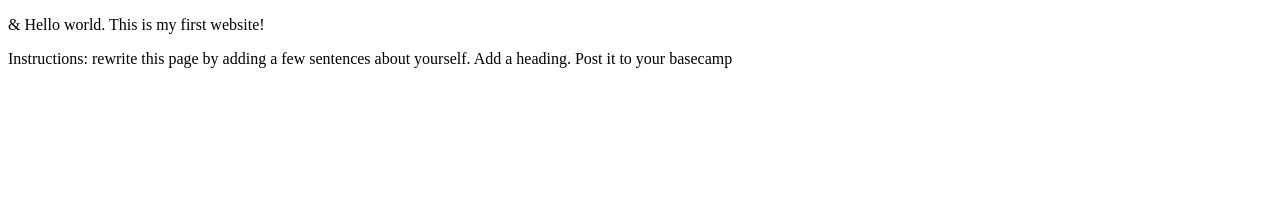
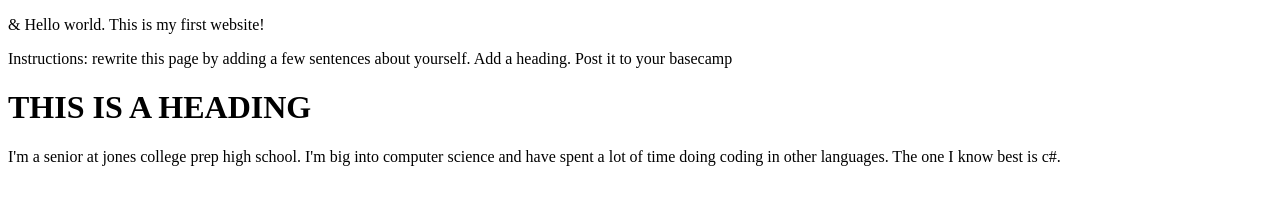
Before and after one commit to brchavez/lab1, a plain HTML site: page index.html in a window 1280 px wide. Drawn offline with Linux system fonts and the light colour scheme.

Commit message:
made it now about me

```diff
--- a/index.html
+++ b/index.html
@@ -7,5 +7,7 @@
 <body>
   <p>&amp; Hello world. This is my first website!</p>
   <p>Instructions: rewrite this page by adding a few sentences about yourself. Add a heading. Post it to your basecamp</p>
+  <h1>THIS IS A HEADING</h1>
+  <p>I'm a senior at jones college prep high school. I'm big into computer science and have spent a lot of time doing coding in other languages. The one I know best is c#.</p>
 </body>
 </html>
```
